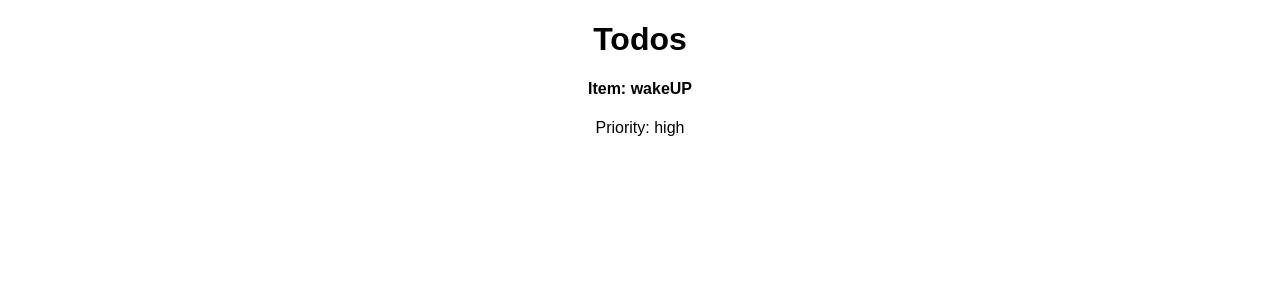
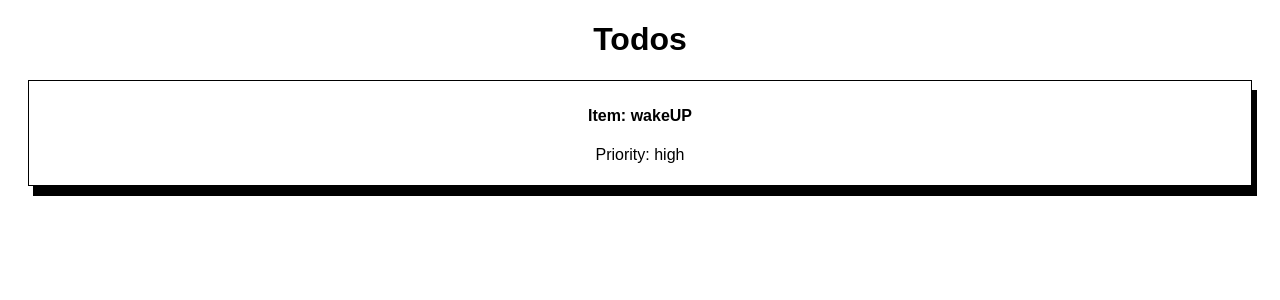
Before and after one commit to SincerelyBrittany/todo-app-with-react-hooks, a React (Create React App) app: page / in a window 1280 px wide. Shown: the top 300 px of the page. Built offline with nearby package versions, Linux system fonts and the light colour scheme.

Commit message:
Adds card styles

```diff
--- a/src/ListItem.js
+++ b/src/ListItem.js
@@ -1,10 +1,11 @@
 import React from 'react'
+import {Card} from './Styles'
 
 export default function ListItem(props){
   return(
-    <div>
+    <Card>
       <h4> Item: {props.item} </h4>
       <p> Priority: {props.priority} </p>
-    </div>
+    </Card>
   )
 }
--- a/src/Styles.js
+++ b/src/Styles.js
@@ -0,0 +1,11 @@
+import styled from 'styled-components'
+
+
+const Card = styled.div`
+border: 1px solid black;
+box-shadow: 5px 10px black;
+padding:5px;
+margin: 20px;
+`
+
+export {Card}
```
